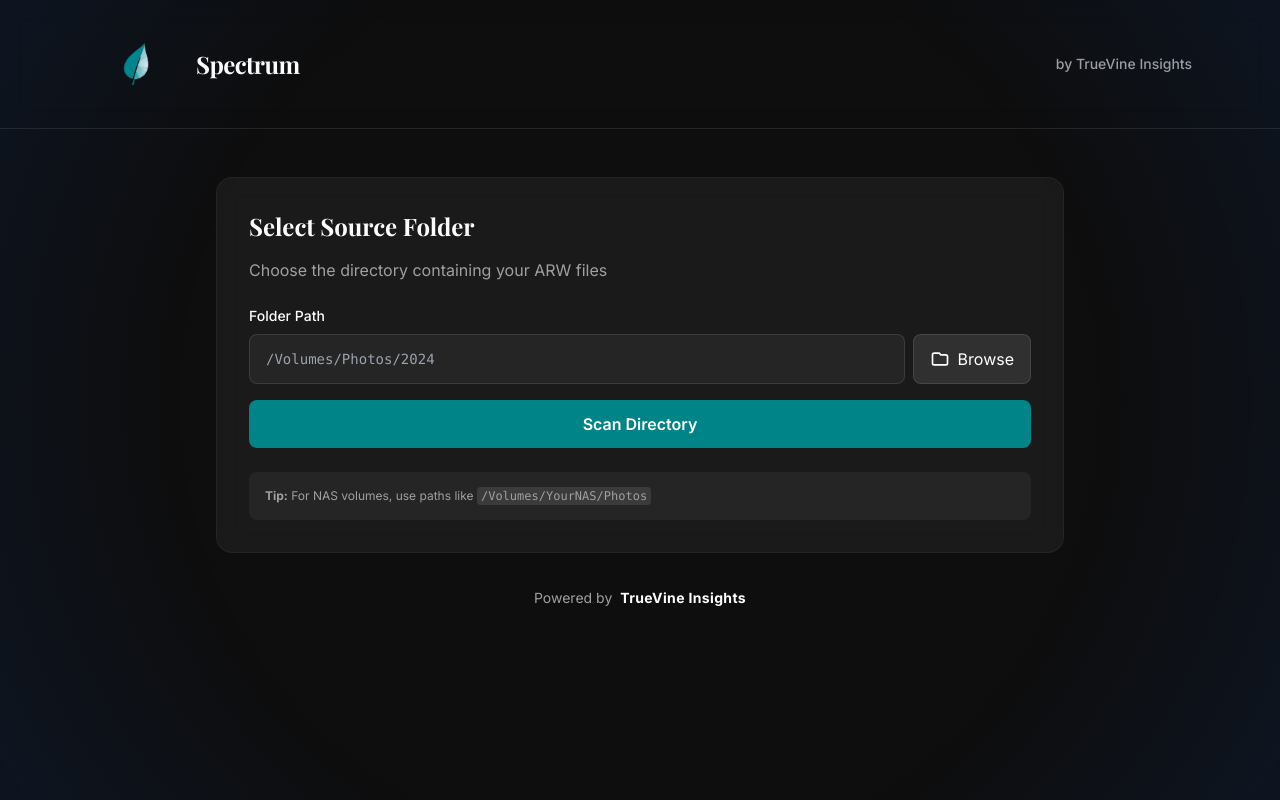
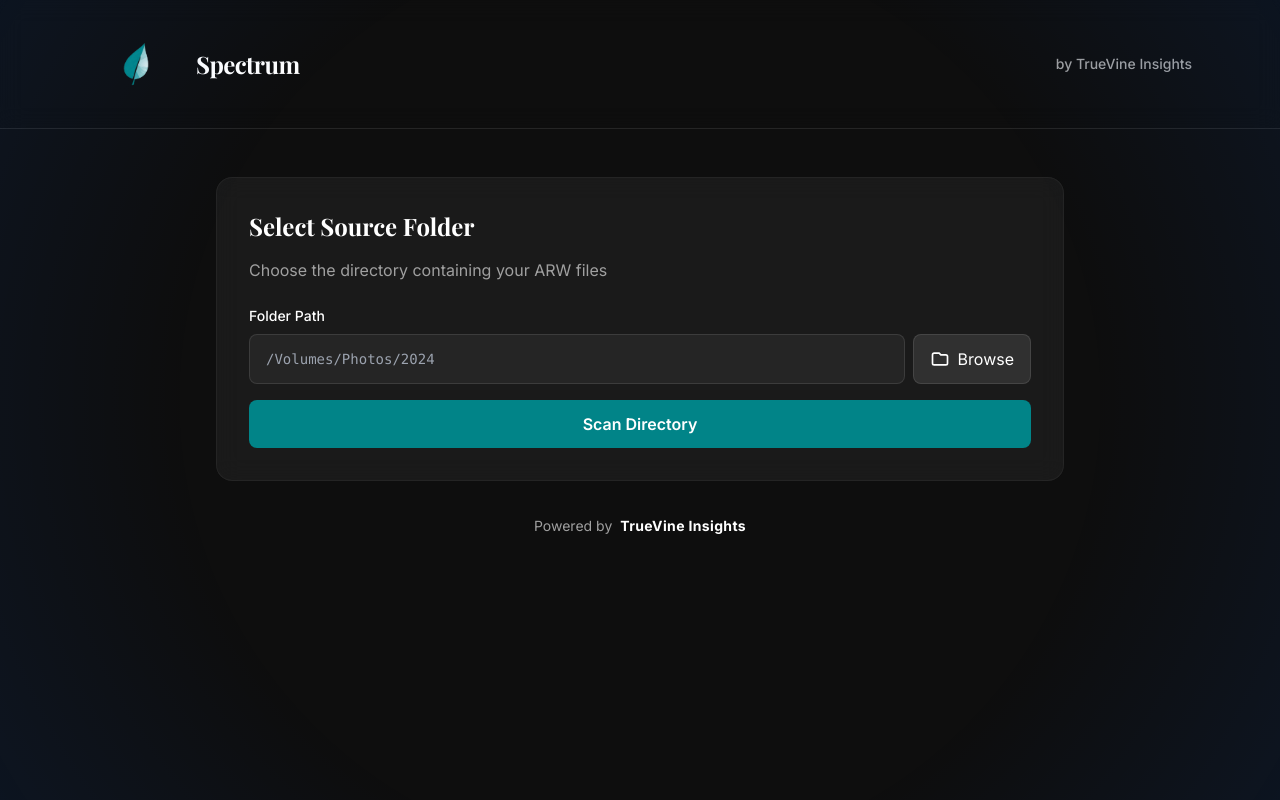
Before and after one commit to SamuelDevdas/michi-img-convert, a Next.js app in the folder frontend/: page / in a window 1280 px wide. Built offline with nearby package versions, Linux system fonts and the light colour scheme; no server answers.

Commit message:
feat: Remove NAS volume tip from FolderPicker UI

```diff
--- a/frontend/src/components/FolderPicker.tsx
+++ b/frontend/src/components/FolderPicker.tsx
@@ -83,11 +83,7 @@ export default function FolderPicker({ onPathSelected }: FolderPickerProps) {
           </button>
         </form>
 
-        <div className="mt-6 p-4 bg-white/5 rounded-lg">
-          <p className="text-xs text-[var(--secondary-text)]">
-            <strong>Tip:</strong> For NAS volumes, use paths like <code className="px-1 py-0.5 bg-white/10 rounded">/Volumes/YourNAS/Photos</code>
-          </p>
-        </div>
+
       </div>
 
       <FolderBrowserModal
```
